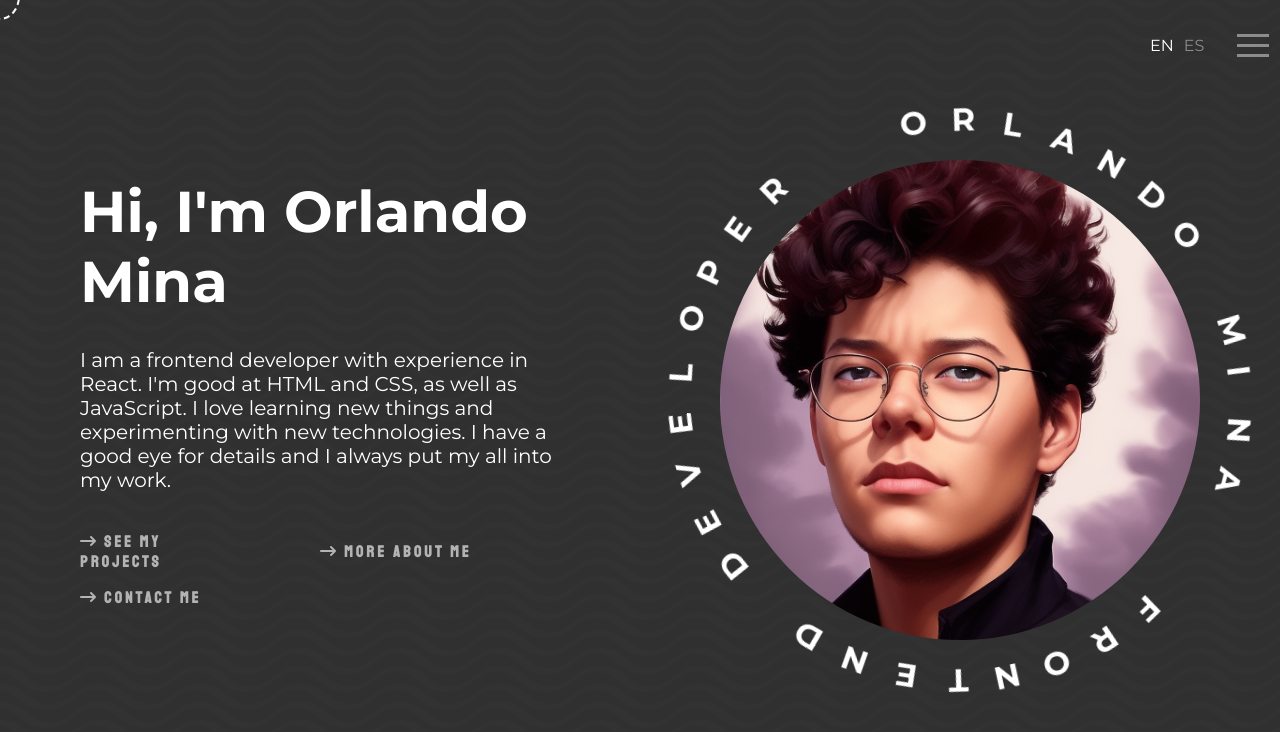
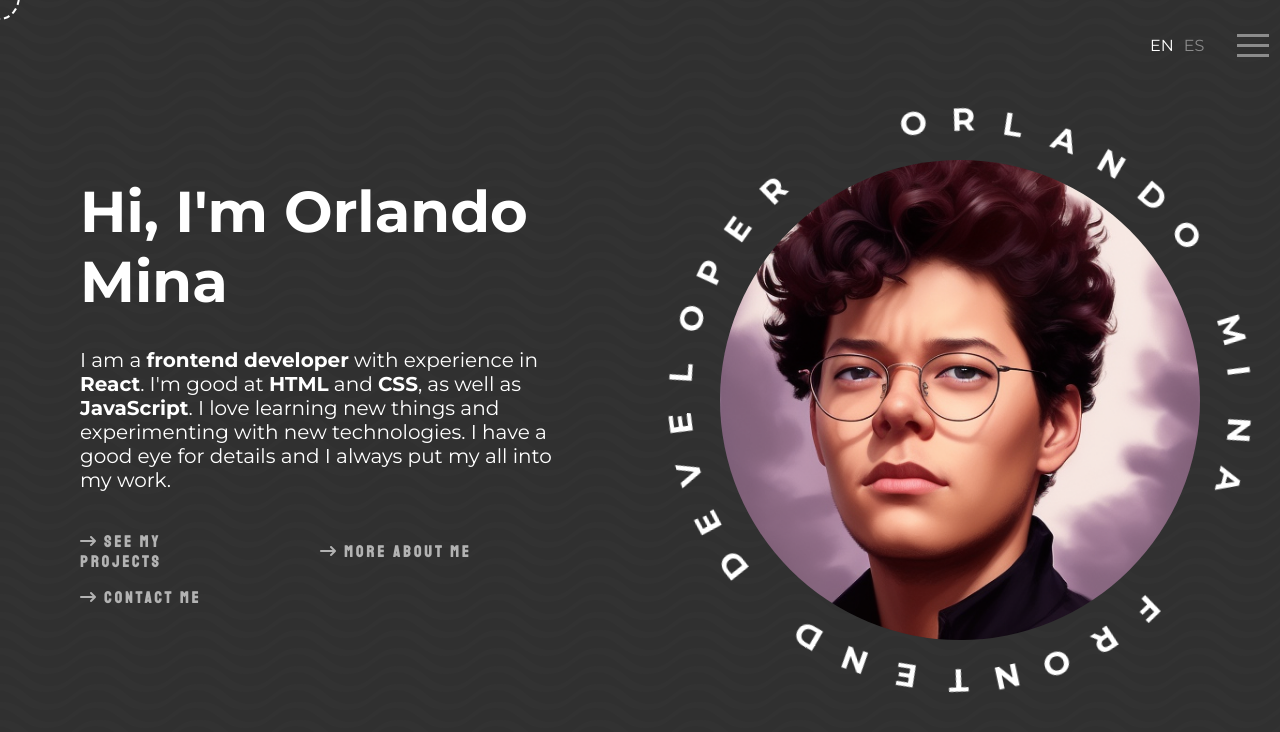
Before and after one commit to Orloxx23/OrlandoMmv2, a React (Create React App) app: page / in a window 1280 px wide. Shown: the top 732 px of the page. Built offline with nearby package versions, Linux system fonts and the light colour scheme.

Commit message:
Update index.jsx

```diff
--- a/src/pages/Coverpage/index.jsx
+++ b/src/pages/Coverpage/index.jsx
@@ -10,8 +10,7 @@ import { LoadingContext } from "../../context/LoadingContext";
 
 export default function Coverpage() {
   const { setCursorVariant, menuOpen } = React.useContext(CursorContext);
-  const { setLoading, setElements } =
-    React.useContext(LoadingContext);
+  const { setLoading, setElements } = React.useContext(LoadingContext);
   const [t, i18n] = useTranslation("global");
   const [move, setMove] = React.useState(menuOpen);
 
@@ -74,7 +73,24 @@ export default function Coverpage() {
                 ease: "easeInOut",
               }}
             >
-              {t("coverpage.about")}
+              {/* {t("coverpage.about")} */}
+              {i18n.language === "es" ? (
+                <>
+                  Soy <b>desarrollador frontend</b> con experiencia en{" "}
+                  <b>React</b>. Soy bueno en <b>CSS</b> y <b>HTML</b>, así como
+                  en <b>JavaScript.</b> Me encanta aprender cosas nuevas y
+                  experimentar con nuevas tecnologías. Tengo buen ojo para los
+                  detalles y siempre pongo todo de mi en mi trabajo."
+                </>
+              ) : (
+                <>
+                  I am a <b>frontend developer</b> with experience in{" "}
+                  <b>React</b>. I'm good at <b>HTML</b> and <b>CSS</b>, as well
+                  as <b>JavaScript</b>. I love learning new things and
+                  experimenting with new technologies. I have a good eye for
+                  details and I always put my all into my work.
+                </>
+              )}
             </motion.p>
             <div className="fast-access">
               <motion.div
```
